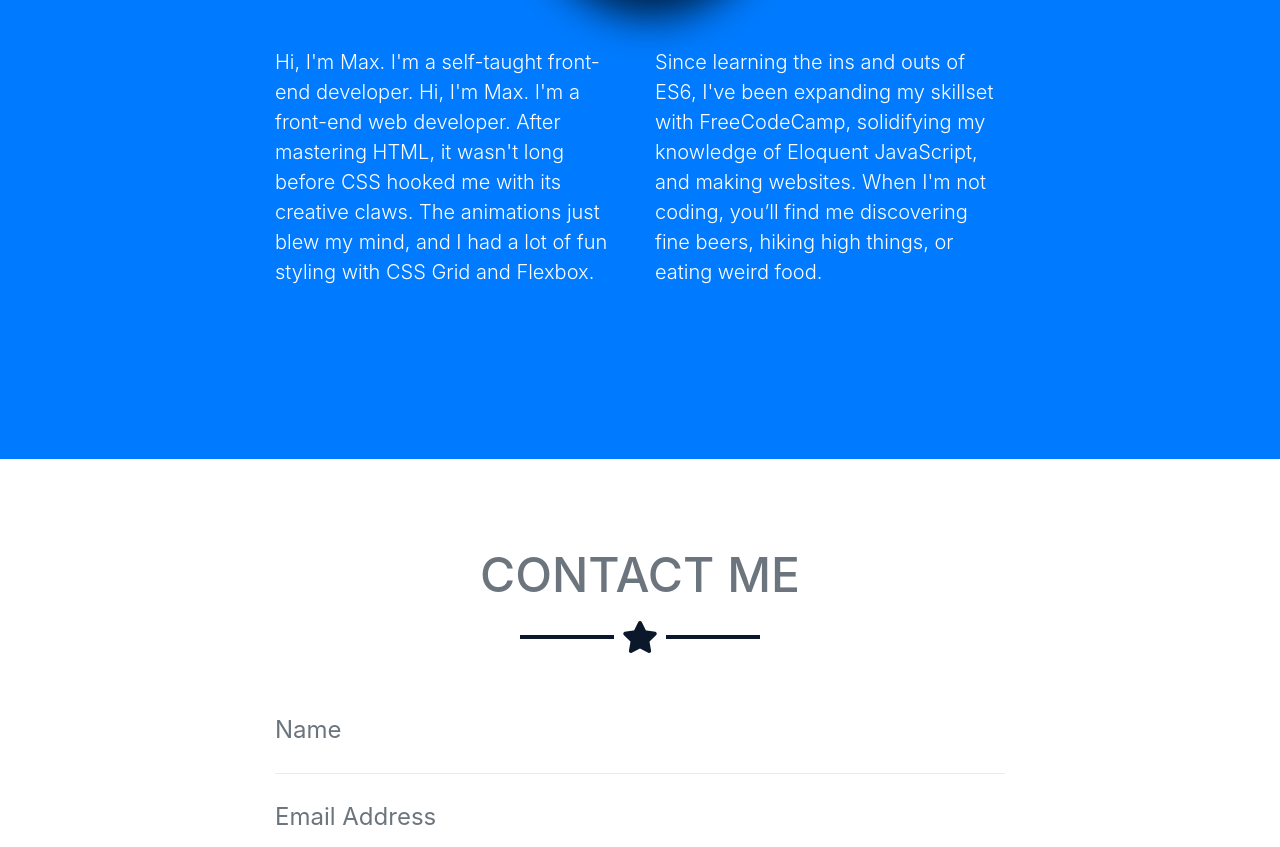
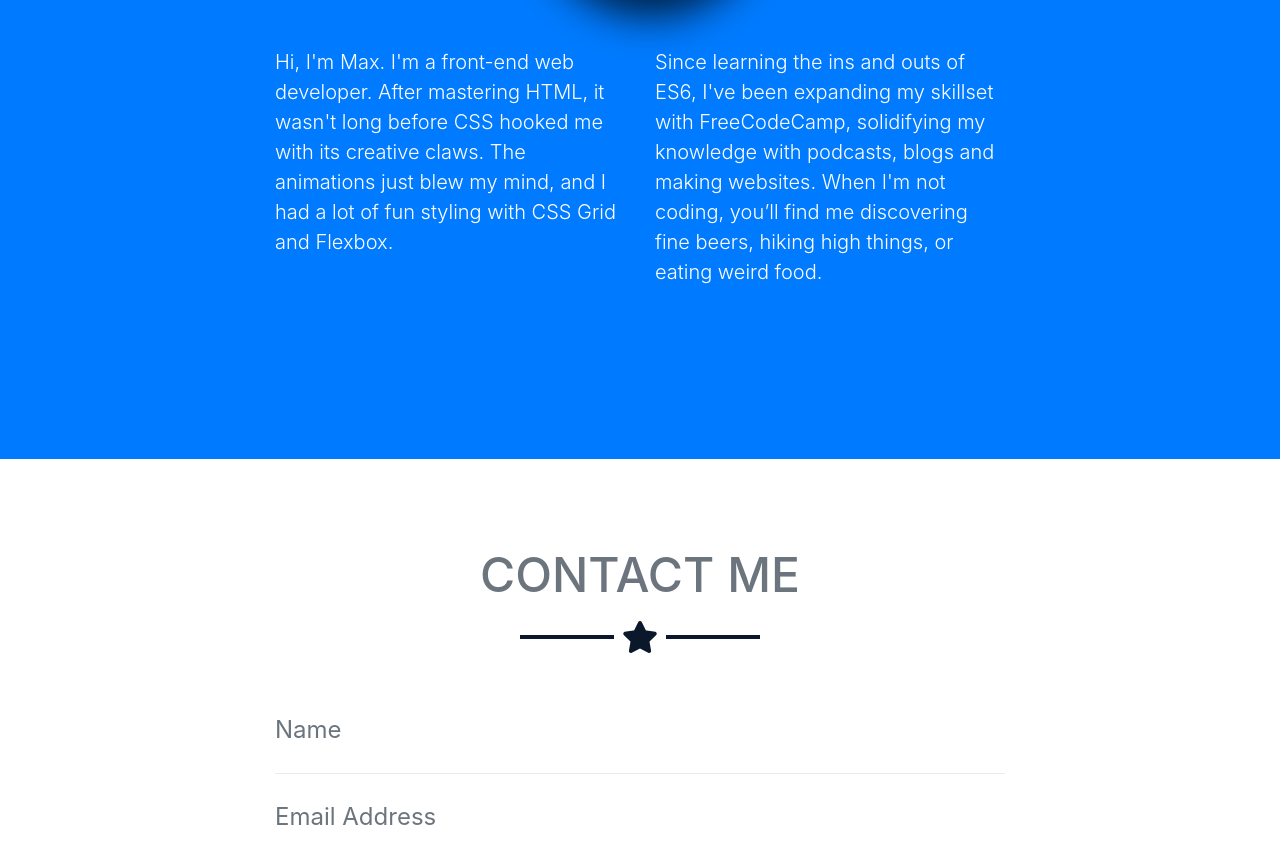
Before and after one commit to KapiteinKattenkwaad/startbootstrap-freelancer-gh-pages, a website with bundled scripts: page index.html in a window 1280 px wide. Shown: the part 2218-3065 px from the top of the page. Built offline with nearby package versions, Linux system fonts and the light colour scheme.

Commit message:
about me section update

```diff
--- a/index.html
+++ b/index.html
@@ -7,8 +7,8 @@
     <meta name="viewport" content="width=device-width, initial-scale=1, shrink-to-fit=no">
     <meta name="description" content="">
     <meta name="author" content="">
-    <link rel="icon" type="image/png" sizes="32x32" href="img/favicon.png">
-    <link rel="icon" type="image/png" sizes="16x16" href="img/favicon.png">
+    <link rel="icon" type="image/png" sizes="96x96" href="img/favicon.png">
+
 
     <title>Max Stouten - Web Developer</title>
 
@@ -146,7 +146,7 @@
         <img class="img-fluid d-block mx-auto profile-pic" src="img/profile.png" alt="profile picture">
         <div class="row">
           <div class="col-lg-4 ml-auto">
-              <p class="lead">Hi, I'm Max. I'm a self-taught front-end developer.
+              <p class="lead">
                   Hi, I'm Max. I'm a front-end web developer.
                   After mastering HTML, it wasn't long before CSS hooked me with its creative claws.
                   The animations just blew my mind, and I had a lot of fun styling with CSS Grid and Flexbox.
@@ -154,7 +154,7 @@
           </div>
           <div class="col-lg-4 mr-auto">
             <p class="lead">Since learning the ins and outs of ES6, I've been expanding my skillset with FreeCodeCamp,
-                solidifying my knowledge of Eloquent JavaScript, and making websites.
+                solidifying my knowledge with podcasts, blogs and making websites.
               When I'm not coding, you’ll find me discovering fine beers, hiking high things,
               or eating weird food. <a href="#contact"> Drop me a line if you’d like to hear more about any of the above! </a>
                </p>
```
